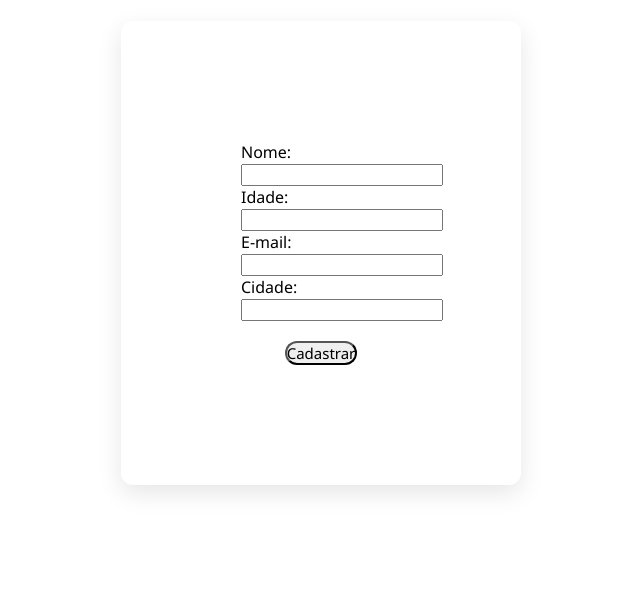
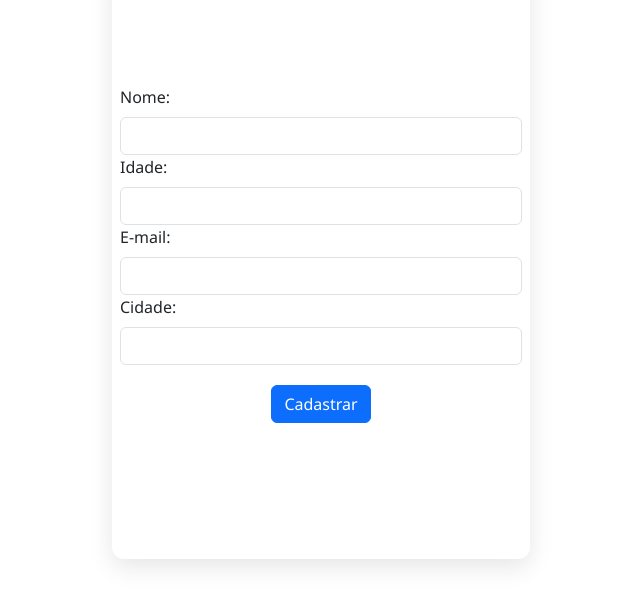
Before and after one commit to EnricoSpinardi/api_etec, a website: page index.html in a window 1280 px wide. Shown: the part 197-800 px from the top of the page, without its empty margins (319-959 px from the left). Drawn offline with nearby package versions, Linux system fonts and the light colour scheme.

Commit message:
Personalização Bootstrap

```diff
--- a/index.html
+++ b/index.html
@@ -4,59 +4,40 @@
     <meta charset="UTF-8">
     <meta name="viewport" content="width=device-width, initial-scale=1.0">
     <title>Projeto API_ETEC</title>
+    <link rel="stylesheet" href="style.css">
+    <link href="https://cdn.jsdelivr.net/npm/bootstrap@5.3.8/dist/css/bootstrap.min.css" rel="stylesheet" integrity="sha384-sRIl4kxILFvY47J16cr9ZwB07vP4J8+LH7qKQnuqkuIAvNWLzeN8tE5YBujZqJLB" crossorigin="anonymous">
 </head>
 <body>
-    <style>
-        * {
-            margin: 0;
-            padding: 0;
-            box-sizing: border-box;
-            font-family: 'Segoe UI';
-        }
-        body{
-            display: flex;
-            justify-content: center;
-            align-items: center;
-            height: 100vh;
-        }
-        form {
-            padding: 120px;
-            border-radius: 12px;
-            box-shadow: 0 8px 24px rgba(0, 0, 0, 0.1);
-            width: 100%;
-            max-width: 400px;
-        }
-        button{
-            border-radius: 12px;
-            font-size: 15px;
-        }
-    </style>
     <div>
         <div>
         <h1 style="text-align: center;">Cadastro de Usuários</h1>
         <h2 style="text-align: center; margin-bottom: 24px;">Enrico Spinardi 3ºDS</h2>
         </div>
+            <div class="row g-3">
             <form id="formulario" action="/usuarios" method="POST">
-            <label for="nome">Nome:</label>
-            <input type="text" id="nome" name="nome" required>
+                <label class="form-label"for="nome">Nome:</label>
+                <input type="text" id="nome" name="nome" class="form-control"required>
 
-            <label for="idade">Idade:</label>
-            <input type="number" id="idade" name="idade" required>
+                <label class="form-label" for="idade">Idade:</label>
+                <input class="form-control" type="number" id="idade" name="idade" required>
 
-            <label for="email">E-mail:</label>
-            <input type="email" id="email" name="email" required>
+                <label class="form-label" for="email">E-mail:</label>
+                <input class="form-control" type="email" id="email" name="email" required>
 
-            <label for="cidade">Cidade:</label>
-            <input type="text" id="cidade" name="cidade" required>
+                <label class="form-label" for="cidade">Cidade:</label>
+                <input class="form-control" type="text" id="cidade" name="cidade" required>
                 <div style="
                     margin-top: 20px;
                     display: flex;
                     justify-content: center;
                     align-items: center;
                 ">
-            <button type="submit">Cadastrar</button>
+                <button type="submit" class="btn btn-primary mb-3">Cadastrar</button>
+                </div>
             </div>
         </form>
     </div>
+
+    <script src="https://cdn.jsdelivr.net/npm/bootstrap@5.3.8/dist/js/bootstrap.bundle.min.js" integrity="sha384-FKyoEForCGlyvwx9Hj09JcYn3nv7wiPVlz7YYwJrWVcXK/BmnVDxM+D2scQbITxI" crossorigin="anonymous"></script>
 </body>
 </html>
--- a/package.json
+++ b/package.json
@@ -11,6 +11,7 @@
   "license": "ISC",
   "type": "commonjs",
   "dependencies": {
+    "bootstrap": "^5.3.8",
     "express": "^5.2.1",
     "mysql2": "^3.22.4"
   }
--- /dev/null
+++ b/style.css
@@ -0,0 +1,38 @@
+* {
+    margin: 0;
+    padding: 0;
+    box-sizing: border-box;
+    font-family: 'Segoe UI';
+}
+
+body{
+    display: flex;
+    justify-content: center;
+    align-items: center;
+    height: 100vh;
+}
+
+form {
+    padding: 120px;
+    border-radius: 12px;
+    box-shadow: 0 8px 24px rgba(0, 0, 0, 0.1);
+    width: 100%;
+    max-width: 400px;
+}
+
+button {
+    border-radius: 12px;
+    font-size: 15px;
+}
+
+.container {
+
+}
+
+.form-label {
+
+}
+
+.form-control {
+
+}
```
Also changed, not shown: 1 other file. Lines whose indentation alone changed are shown as unchanged.
